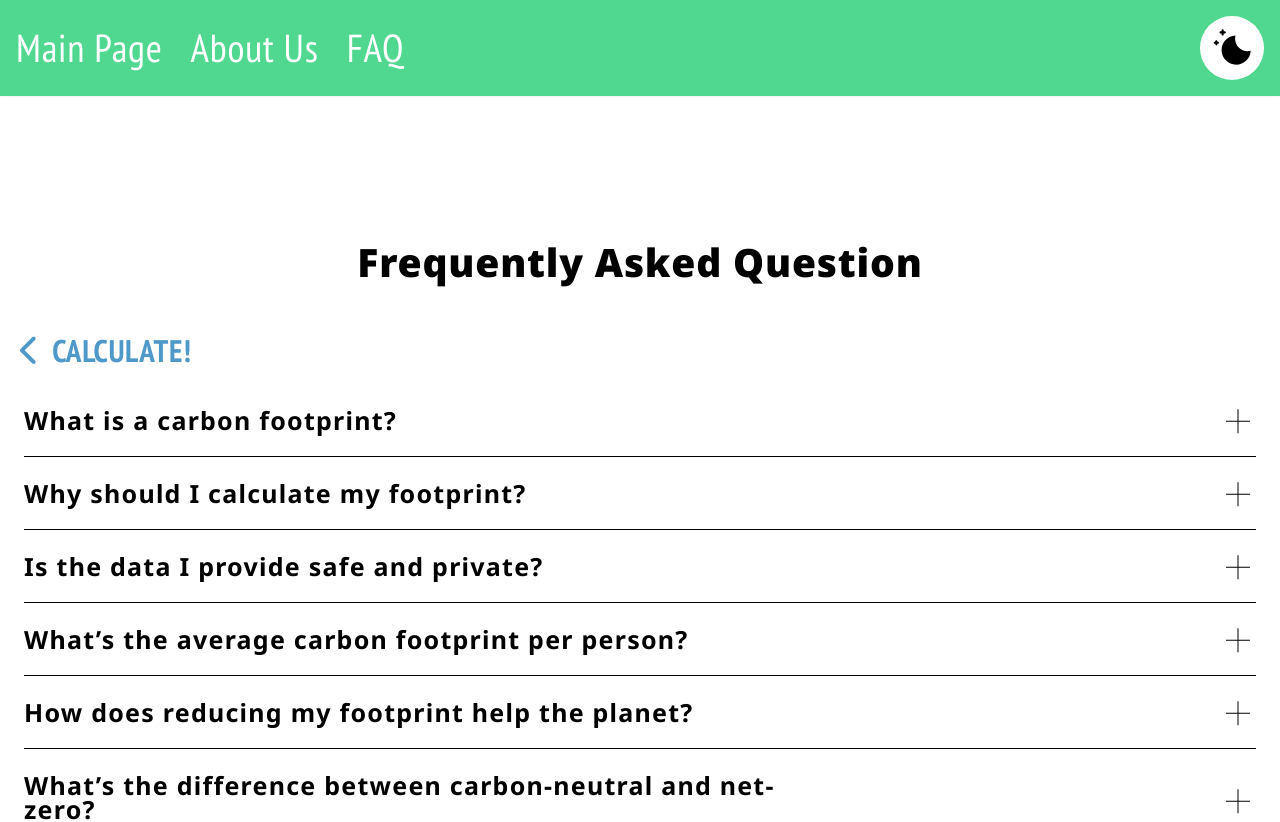
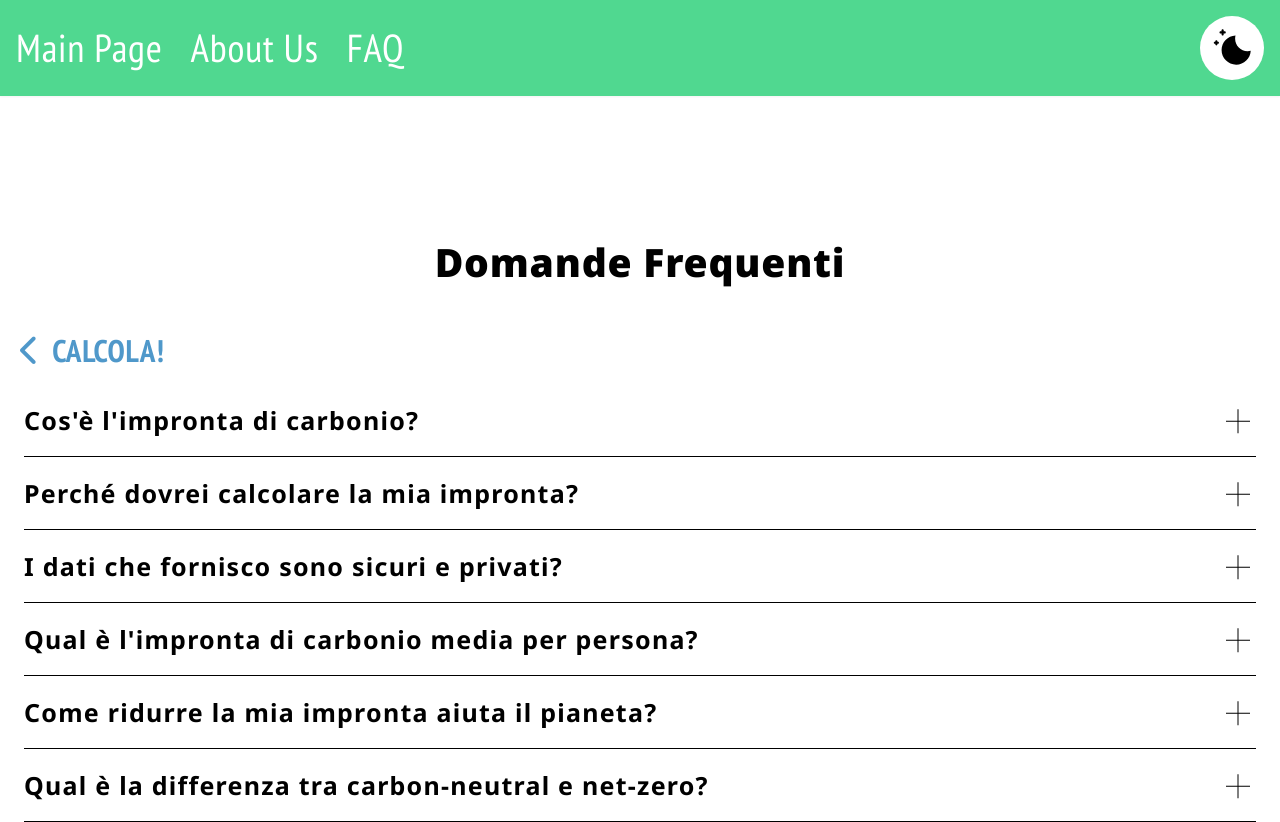
Before and after one commit to Matteonegridev/GreenPrints, a React (Vite) app: page /faq in a window 1280 px wide. Shown: the top 822 px of the page. Built offline with nearby package versions, Linux system fonts and the light colour scheme; a web font is replaced by a local one.

Commit message:
translated faq

```diff
--- a/css/output.css
+++ b/css/output.css
@@ -1518,6 +1518,10 @@ video {
     padding-top: 1.5rem;
   }
 
+  .md\:pt-2{
+    padding-top: 0.5rem;
+  }
+
   .md\:text-4xl{
     font-size: 2.441rem;
     line-height: 2.2rem;
--- a/public/locales/it/faq.json
+++ b/public/locales/it/faq.json
@@ -0,0 +1,52 @@
+{
+  "titleFaq": "Domande Frequenti",
+  "calcButtonFaq": "Calcola!",
+  "one": {
+    "question": "Cos'è l'impronta di carbonio?",
+    "answer": "L'impronta di carbonio misura i gas serra (GHG) che emetti direttamente o indirettamente, generalmente espressi in equivalente anidride carbonica (CO2e). Include attività come guidare, usare l'elettricità e consumare beni e servizi."
+  },
+
+  "two": {
+    "question": "Perché dovrei calcolare la mia impronta?",
+    "answer": "Capire la tua impronta ti aiuta a individuare le aree in cui puoi ridurre le emissioni, contribuire a combattere il cambiamento climatico e adottare uno stile di vita più sostenibile."
+  },
+
+  "three": {
+    "question": "I dati che fornisco sono sicuri e privati?",
+    "answer": "Sì, i tuoi dati sono conservati in modo sicuro e utilizzati solo per calcolare la tua impronta. Rispettiamo rigorosi standard di privacy dei dati e non condividiamo le tue informazioni con terze parti."
+  },
+
+  "four": {
+    "question": "Qual è l'impronta di carbonio media per persona?",
+    "answer": "La media globale è di circa 4,5 tonnellate di CO2e all'anno, ma varia notevolmente da paese a paese. Ad esempio, la media degli Stati Uniti è di circa 16 tonnellate, mentre alcuni paesi sono sotto 1 tonnellata."
+  },
+  "five": {
+    "question": "Come ridurre la mia impronta aiuta il pianeta?",
+    "answer": "Ridurre la tua impronta diminuisce la quantità di GHG emessi nell'atmosfera, contribuendo a mitigare il cambiamento climatico, preservare gli ecosistemi e migliorare la qualità dell'aria."
+  },
+
+  "six": {
+    "question": "Qual è la differenza tra carbon-neutral e net-zero?",
+    "answer": "Carbon-neutral: Bilanciare le emissioni con le compensazioni. Net-zero: Minimizzare le emissioni il più possibile e compensare il resto."
+  },
+
+  "seven": {
+    "question": "Cos'è il Carbon Insetting?",
+    "answer": "Il Carbon Insetting si riferisce al finanziamento di progetti di protezione climatica lungo la catena del valore di un'azienda che riducono o sequestrano le emissioni, ottenendo così un impatto positivo sulle comunità, paesaggi ed ecosistemi associati alla catena del valore."
+  },
+
+  "eight": {
+    "question": "Qual è il risultato dell'impronta che dovrei cercare di raggiungere?",
+    "answer": "Per evitare gli impatti più gravi del cambiamento climatico, dobbiamo mantenere il riscaldamento globale sotto i 1,5°C. Se a ogni persona sul pianeta fosse assegnata una 'quota equa' delle emissioni globali di carbonio, ogni persona dovrebbe avere un'impronta di circa 1 tonnellata entro il 2050 – poiché la spesa governativa è già più di due volte questo livello, non è ancora possibile raggiungere questo obiettivo."
+  },
+
+  "nine": {
+    "question": "Cos'è il cambiamento climatico?",
+    "answer": "Il cambiamento climatico si riferisce ai cambiamenti a lungo termine nelle temperature e nei modelli meteorologici, causati principalmente da attività umane come la combustione di combustibili fossili, la deforestazione e i processi industriali, che aumentano le emissioni di gas serra."
+  },
+
+  "ten": {
+    "question": "Come la mia impronta di carbonio influisce sul cambiamento climatico?",
+    "answer": "Ogni attività che contribuisce alla tua impronta di carbonio rilascia gas serra nell'atmosfera, intrappolando il calore e facendo aumentare le temperature globali. Ridurre le tue emissioni aiuta a mitigare questi effetti."
+  }
+}
--- a/src/Components/InfoAbout.tsx
+++ b/src/Components/InfoAbout.tsx
@@ -37,7 +37,7 @@ function InfoAbout() {
           className="flex flex-col gap-2 rounded-lg bg-white p-2 text-center shadow-md transition-all duration-200 ease-in-out md:min-h-[120px] md:w-[300px] xl:p-1 2xl:cursor-pointer 2xl:hover:-translate-y-1 2xl:hover:shadow-xl dark:bg-clearDark"
           key={info.id}
         >
-          <h1 className="font-title text-xl text-primary md:pt-1 xl:text-2xl dark:text-tertiary">
+          <h1 className="font-title text-xl text-primary md:pt-2 xl:text-2xl dark:text-tertiary">
             {info.stat}
           </h1>
           <small className="mt-auto flex-grow-0 font-body text-clearDark md:flex-grow md:place-content-center md:leading-none dark:text-white">
--- a/src/Components/Routes/Faq.tsx
+++ b/src/Components/Routes/Faq.tsx
@@ -1,84 +1,77 @@
 import { Link } from "react-router-dom";
 import FaqQuestion from "../FaqQuestion";
+import { useTranslation } from "react-i18next";
+
+function Faq() {
+  const { t } = useTranslation("faq");
 
   const faq = [
     {
       id: 1,
-    question: "What is a carbon footprint?",
-    answer:
-      "A carbon footprint measures the total greenhouse gases (GHGs) you emit directly or indirectly, typically expressed in carbon dioxide equivalent (CO2e). It includes activities like driving, using electricity, and consuming goods and services.",
+      question: t("one.question"),
+      answer: t("one.answer"),
     },
     {
       id: 2,
-    question: "Why should I calculate my footprint?",
-    answer:
-      "Understanding your footprint helps you identify areas where you can reduce emissions, contribute to combating climate change, and adopt a more sustainable lifestyle.",
+      question: t("two.question"),
+      answer: t("two.answer"),
     },
     {
       id: 3,
-    question: "Is the data I provide safe and private?",
-    answer:
-      "Yes, your data is securely stored and only used for calculating your footprint. We adhere to strict data privacy standards and do not share your information with third parties.",
+      question: t("three.question"),
+      answer: t("three.answer"),
     },
     {
       id: 4,
-    question: "What’s the average carbon footprint per person?",
-    answer:
-      "The global average is about 4.5 tons of CO2e per year, but it varies widely by country. For example, the U.S. average is approximately 16 tons, while some countries are under 1 ton.",
+      question: t("four.question"),
+      answer: t("four.answer"),
     },
     {
       id: 5,
-    question: "How does reducing my footprint help the planet?",
-    answer:
-      "Reducing your footprint decreases the amount of GHGs released into the atmosphere, helping to mitigate climate change, preserve ecosystems, and improve air quality.",
+      question: t("five.question"),
+      answer: t("five.answer"),
     },
     {
       id: 6,
-    question: "What’s the difference between carbon-neutral and net-zero?",
-    answer:
-      "Carbon-neutral: Balancing emissions with offsets. Net-zero: Minimizing emissions as much as possible and offsetting the rest.",
+      question: t("six.question"),
+      answer: t("six.answer"),
     },
     {
       id: 7,
-    question: "What is Carbon Insetting?",
-    answer:
-      "Insetting refers to the financing of climate protection projects along a company’s own value chain that demonstrably reduce or sequester emissions and thereby achieve a positive impact on the communities, landscapes and ecosystems associated with the value chain.",
+      question: t("seven.question"),
+      answer: t("seven.answer"),
     },
     {
       id: 8,
-    question: "What footprint result should I be aiming for?",
-    answer:
-      "To avoid the worst impacts of climate change, we need to keep global warming below 1.5°C. If everyone on the planet were allocated a ‘fair share’ of global carbon emissions, each person should have a footprint of around 1 tonne by the year 2050 – as the “government spend” is already more than twice this level it is obviously not possible yet to get to this level.",
+      question: t("eight.question"),
+      answer: t("eight.answer"),
     },
     {
       id: 9,
-    question: "What is climate change?",
-    answer:
-      "Climate change refers to long-term shifts in temperatures and weather patterns, primarily caused by human activities like burning fossil fuels, deforestation, and industrial processes, which increase greenhouse gas emissions.",
+      question: t("nine.question"),
+      answer: t("nine.answer"),
     },
     {
       id: 10,
-    question: "How does my carbon footprint affect climate change?",
-    answer:
-      "Every activity contributing to your carbon footprint releases greenhouse gases into the atmosphere, trapping heat and causing global temperatures to rise. Reducing your emissions helps mitigate these effects.",
+      question: t("ten.question"),
+      answer: t("ten.answer"),
     },
   ];
 
-function Faq() {
   return (
     <main className="px-2 pt-32">
-      <h1 className="text-center font-headings font-black pt-5 text-3xl dark:text-white xl:text-4xl xl:pb-6">
-        Frequently Asked Question
+      <h1 className="pt-5 text-center font-headings text-3xl font-black xl:pb-6 xl:text-4xl dark:text-white">
+        {t("titleFaq")}
       </h1>
-      <div className="pl-3 pt-8 flex justify-start gap-3 [&>*]:dark:text-tertiary [&>*]:text-secondary">
+      <div className="flex justify-start gap-3 pl-3 pt-8 [&>*]:text-secondary [&>*]:dark:text-tertiary">
         <Link to={"/calculator"}>
           <i className="fa-solid fa-chevron-left text-xl xl:text-3xl"></i>
-          <span className="font-subheading uppercase text-2xl font-semibold ml-3 xl:text-3xl">
-            Calculate!
+          <span className="ml-3 font-subheading text-2xl font-semibold uppercase xl:text-3xl">
+            {t("calcButtonFaq")}
           </span>
         </Link>
       </div>
-      <section className=" dark:text-white px-4 py-4">
+      <section className="px-4 py-4 dark:text-white">
         {faq.map((faq) => (
           <FaqQuestion
             key={faq.id}
--- a/src/Lang/i18n.js
+++ b/src/Lang/i18n.js
@@ -10,7 +10,7 @@ i18n
   .init({
     debug: true,
     fallbackLng: "it",
-    lng: "en",
+    lng: "it",
     backend: {
       loadPath: "/locales/{{lng}}/{{ns}}.json",
     },
```
Also changed, not shown: public/locales/en/faq.json (+52 -0 lines). Lines whose indentation alone changed are shown as unchanged.
